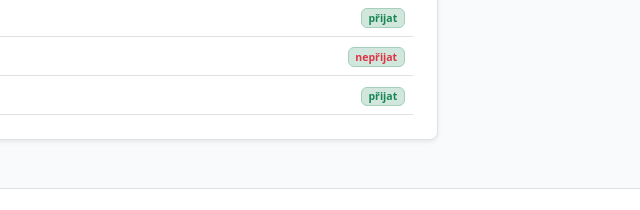
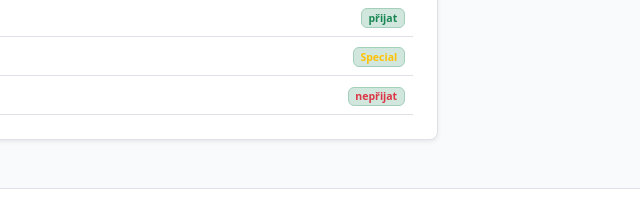
Before and after one commit to kubikmalek333/WebProjekt, a website: page index.html in a window 1280 px wide. Shown: the part 1044-1254 px from the top of the page, 640-1280 px from the left. Drawn offline with nearby package versions, Linux system fonts and the light colour scheme.

Commit message:
změna alberta na special

```diff
--- a/index.html
+++ b/index.html
@@ -146,13 +146,13 @@
               <td class="fw-semibold">Albert</td>
               <td class="text-muted">Příleský</td>
               <td class="text-end"><span
-                  class="badge bg-success-subtle text-danger border border-success-subtle">nepřijat</span></td>
+                  class="badge bg-success-subtle text-warning border border-success-subtle">Special</span></td>
             </tr>
             <tr>
               <td class="fw-semibold">Jakub</td>
               <td class="text-muted">Rajsigl</td>
               <td class="text-end"><span
-                  class="badge bg-success-subtle text-success border border-success-subtle">přijat</span></td>
+                  class="badge bg-success-subtle text-danger border border-success-subtle">nepřijat</span></td>
           </tbody>
         </table>
       </div>
```
